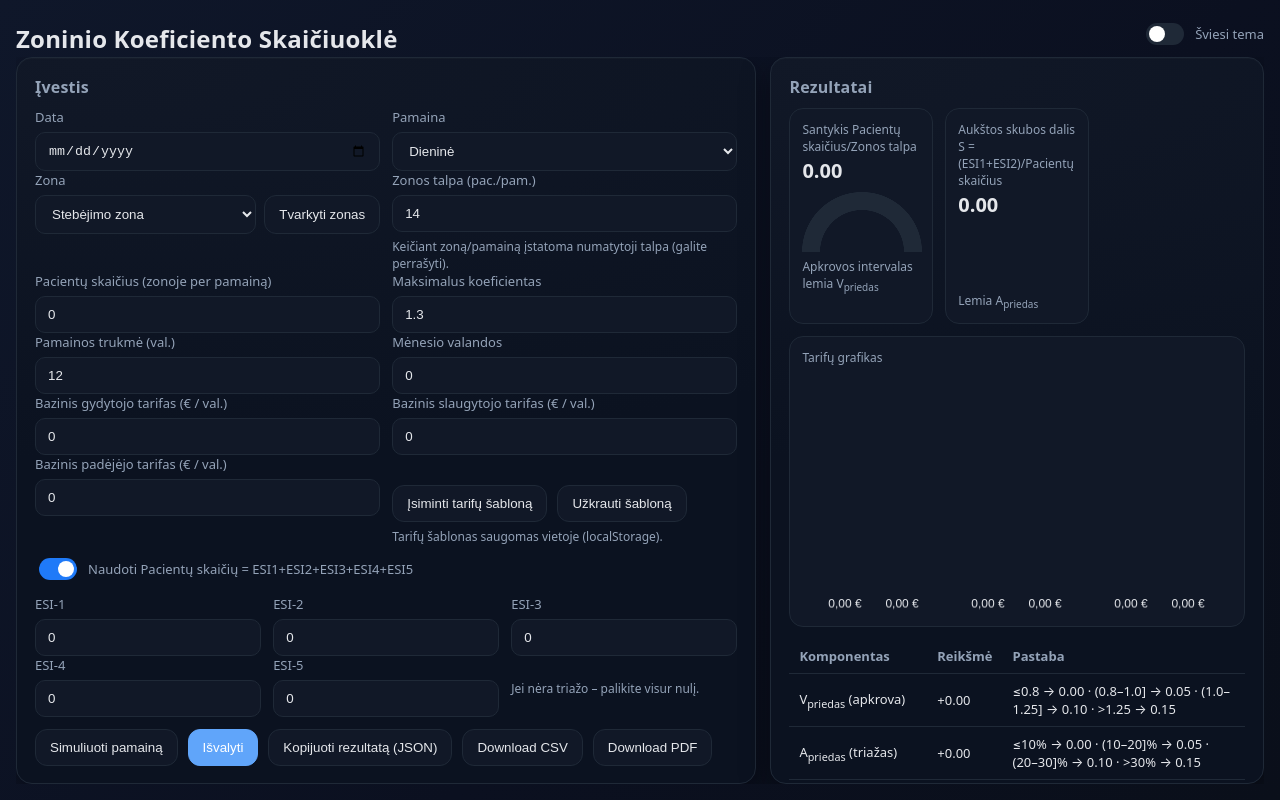
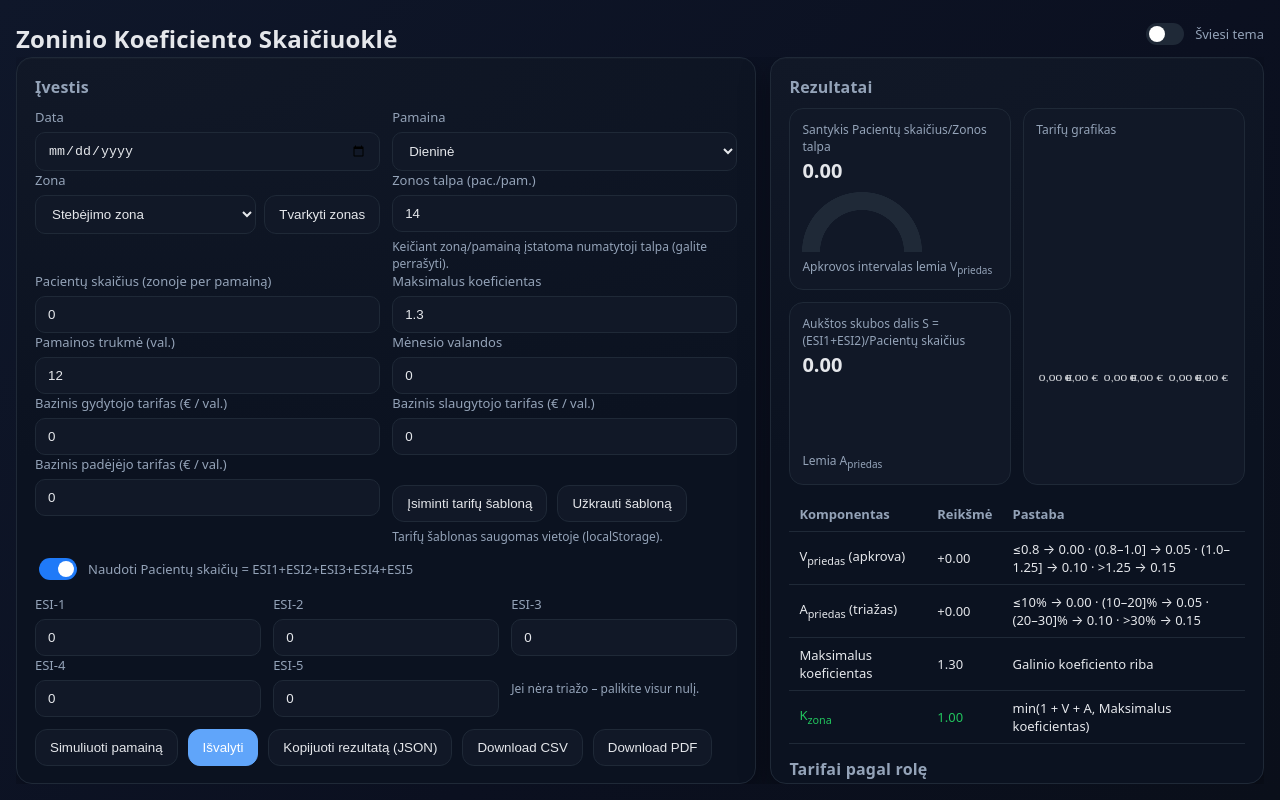
Before and after one commit to ruokas/alga, a website with bundled scripts: page index.html in a window 1280 px wide. Built offline with nearby package versions, Linux system fonts and the light colour scheme.

Commit message:
Reposition KPI charts to left column

```diff
--- a/index.html
+++ b/index.html
@@ -148,13 +148,13 @@
       <div class="card">
         <h2>Rezultatai</h2>
         <div class="kpi">
-          <div class="item">
+          <div class="item ratio-item">
             <div class="label">Santykis Pacientų skaičius/Zonos talpa</div>
             <div class="val" id="ratio">0.00</div>
             <canvas id="ratioChart" width="480" height="240"></canvas>
             <div class="help">Apkrovos intervalas lemia V<sub>priedas</sub></div>
           </div>
-          <div class="item">
+          <div class="item s-item">
             <div class="label">Aukštos skubos dalis S = (ESI1+ESI2)/Pacientų skaičius</div>
             <div class="val" id="sShare">0.00</div>
             <canvas id="sChart" width="480" height="240"></canvas>
--- a/styles.css
+++ b/styles.css
@@ -90,14 +90,18 @@
     .switch-block { margin: 10px 0 6px; }
 
     .kpi { display: grid; gap: 12px; margin-top: 8px; }
-    @media (min-width: 960px) { .kpi { grid-template-columns: repeat(3, minmax(0,1fr)); } }
+    @media (min-width: 960px) {
+      .kpi { grid-template-columns: 1fr 1fr; }
+      .kpi .ratio-item { grid-column: 1; grid-row: 1; }
+      .kpi .s-item { grid-column: 1; grid-row: 2; }
+      .kpi .pay-chart { grid-column: 2; grid-row: 1 / span 2; }
+    }
     .role-heading { margin-top: 14px; }
     .kpi .item { padding: 12px; border-radius: 14px; border: 1px solid var(--border); background: var(--panel); }
     .kpi .label { font-size: var(--font-xs); color: var(--muted); }
     .kpi .val { font-size: var(--font-lg); font-weight: 700; margin-top: 2px; }
     .kpi canvas { width: 100%; max-width: 120px; height: 60px !important; margin-top: 8px; }
     .kpi .pay-chart canvas { max-width: none; height: 240px !important; }
-    @media (min-width: 960px) { .kpi .pay-chart { grid-column: 1 / -1; } }
     .pill { display:inline-block; padding: 4px 8px; border-radius: 999px; font-size: var(--font-xs); border:1px solid var(--border); background:var(--panel); }
     .accent { color: var(--accent); }
     .muted { color: var(--muted); }
```
